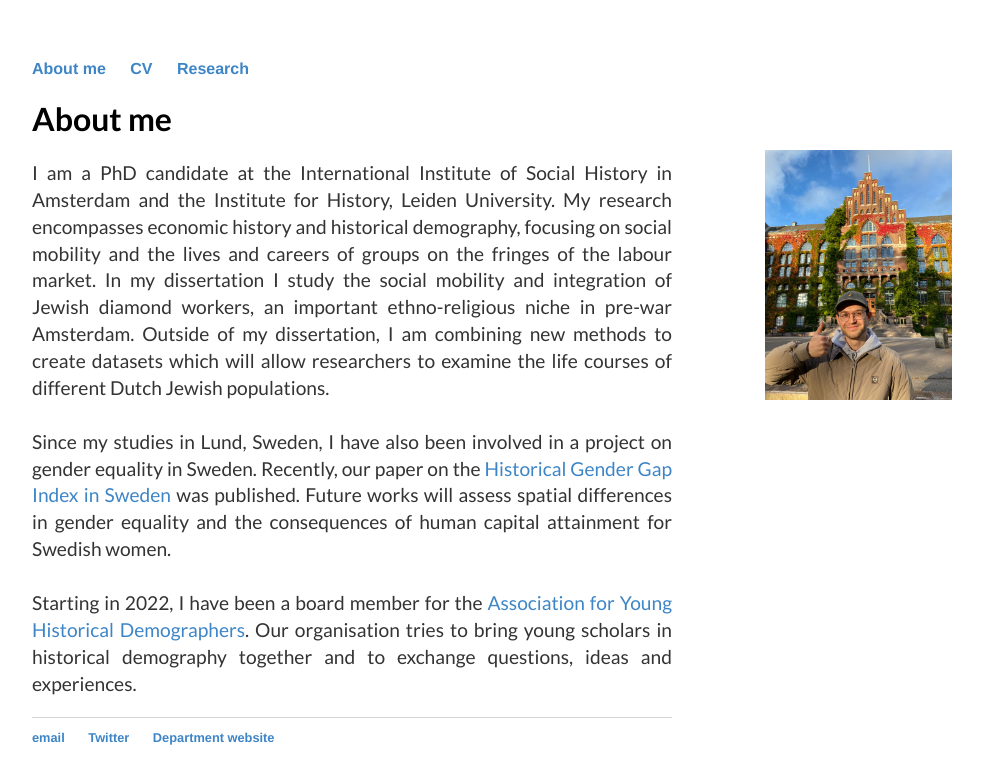
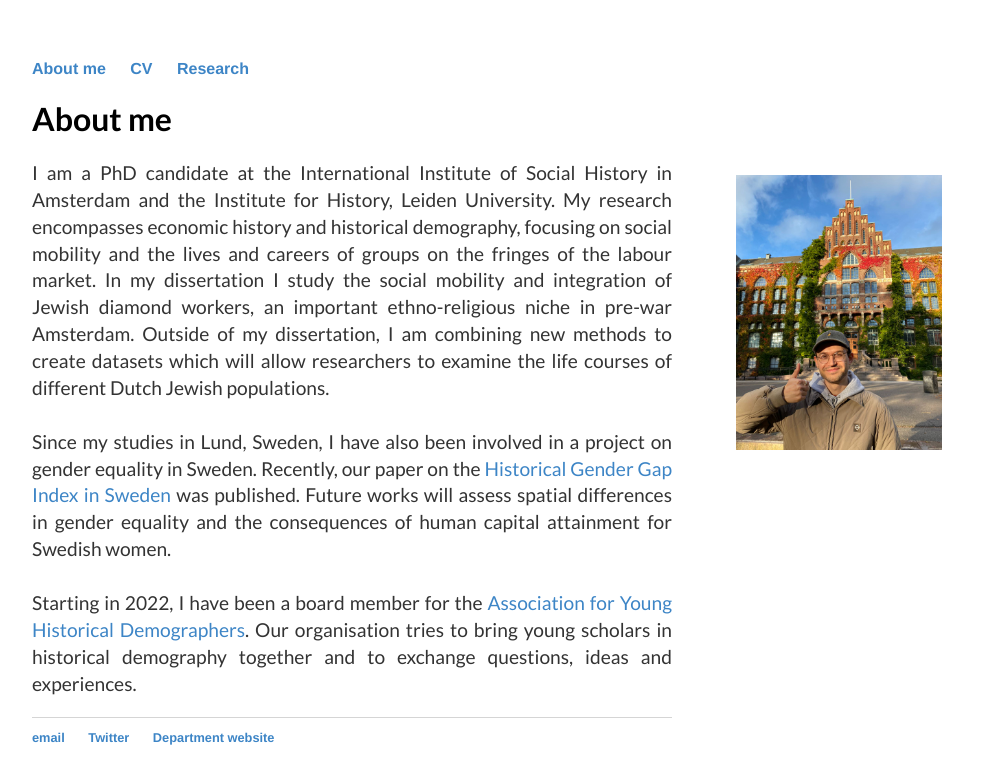
Before and after one commit to kok-joris/kok-joris.github.io, a Jekyll site: the page built from index.html, in a window 1280 px wide. Shown: the top 784 px of the page, without its empty margins (288-1271 px from the left). Built offline with Jekyll 4.4.1, drawn with Linux system fonts in a browser that asks for light colours; Markdown is read by kramdown in place of the engine named in the settings.

Commit message:
Update index.html

```diff
--- a/index.html
+++ b/index.html
@@ -31,10 +31,10 @@ title: Joris Kok
 	</p>
 
 	<img src="https://kok-joris.github.io/images/IMG-20231022-WA0002.jpg"
-			style="position:absolute; top:150px; right:40px;
+			style="position:absolute; top:175px; right:50px;
 			float="right";
 			align="right";
 			class="inline"
-			height=250>
+			height=275>
 
 </div><!-- /.blurb -->
```
